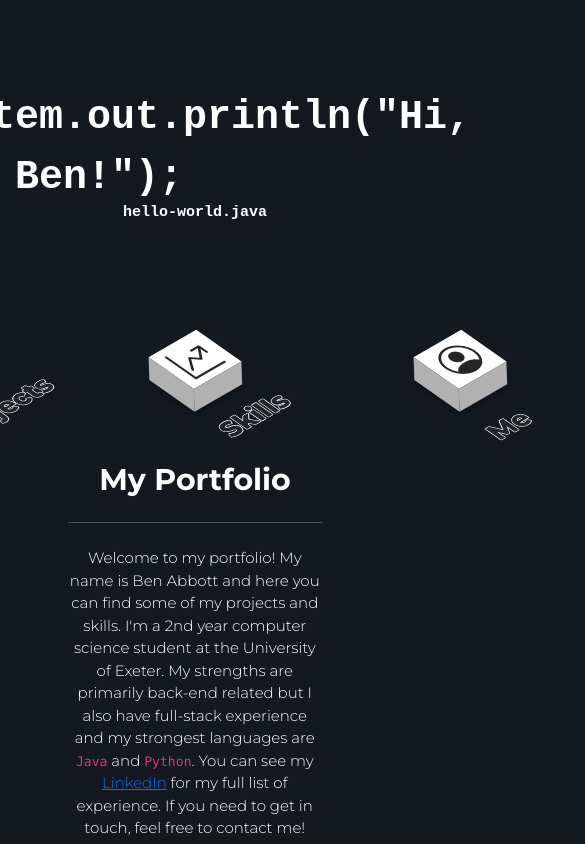
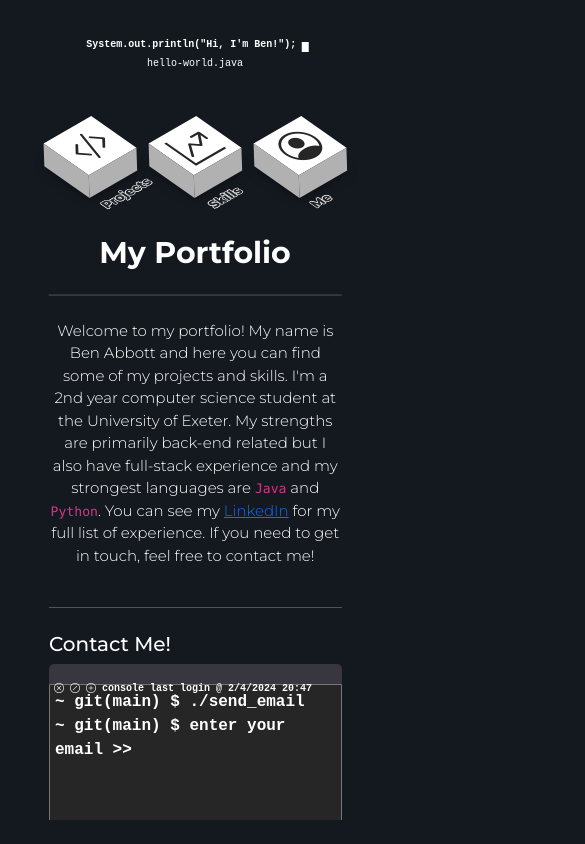
Before and after one commit to be-nny/portfolio, a Next.js app in the folder my-portfolio-site/: page / in a window 390 px wide. Shown: the top 844 px of the page, 585 px wide, since content can reach past the window. Built offline with nearby package versions, Linux system fonts and the light colour scheme.

Commit message:
mobile css added

```diff
--- a/my-portfolio-site/app/components/About.module.css
+++ b/my-portfolio-site/app/components/About.module.css
@@ -63,3 +63,9 @@
     font-variant: normal;
     font-weight: 700;
 }
+
+@media only screen and (max-width: 600px) {
+    .titleText{
+        padding-top: 50px;
+    }
+}
--- a/my-portfolio-site/app/components/Menu.module.css
+++ b/my-portfolio-site/app/components/Menu.module.css
@@ -9,7 +9,6 @@
   margin: 0;
   padding: 0;
 }
-
 
 .menuItem {
   list-style: none;
@@ -25,7 +24,6 @@
   font-style: normal;
   font-variant: normal;
   font-weight: 800;
-  /*text-shadow: -2px 2px 5px rgba(0, 0, 0, 0.2);*/
 }
 
 .myWorkText{
@@ -59,6 +57,33 @@
   text-align: center;
   display: block;
 }
+
+@media only screen and (max-width: 600px) {
+  .menuLink {
+    margin: 20px;
+  }
+
+  .menuItemText{
+    font-size: 12px;
+  }
+
+  .myWorkText{
+    transform: rotate(-30deg) skew(25deg) translate(80%, 130%);
+  }
+
+  .mySkillsText{
+    transform: rotate(-30deg) skew(25deg) translate(120%, 160%);
+  }
+
+  .aboutMeText{
+    transform: rotate(-30deg) skew(25deg) translate(190%,170%);
+  }
+}
+
+
+
+
+
 
 .menuLink:before {
   content: '';
--- a/my-portfolio-site/app/components/Projects.module.css
+++ b/my-portfolio-site/app/components/Projects.module.css
@@ -45,3 +45,14 @@
     font-variant: normal;
     font-weight: 700;
 }
+
+@media only screen and (max-width: 600px) {
+    .categoryGrid {
+        grid-template-columns: 1fr;
+        padding: 0 43px 43px;
+    }
+
+    .titleText{
+        padding-top: 50px;
+    }
+}
--- a/my-portfolio-site/app/components/Skills.module.css
+++ b/my-portfolio-site/app/components/Skills.module.css
@@ -28,3 +28,14 @@
     font-variant: normal;
     font-weight: 700;
 }
+
+@media only screen and (max-width: 600px) {
+    .skillsGridLayout {
+        grid-template-columns: 1fr;
+        padding:0;
+    }
+
+    .titleText{
+        padding-top: 50px;
+    }
+}
--- a/my-portfolio-site/app/styles/globals.css
+++ b/my-portfolio-site/app/styles/globals.css
@@ -98,3 +98,21 @@ textarea{
     border-bottom-left-radius: 5px;
     padding: 5px;
 }
+
+@media only screen and (max-width: 600px) {
+    .console-text {
+        font-size: 10px;
+        font-weight: 900;
+    }
+    .console-file-name{
+        font-size: 10px;
+        padding-top: 10px;
+        font-weight: 400;
+    }
+    .main-container{
+        width: 75%;
+    }
+    textarea{
+        font-size: 1px;
+    }
+}
```
